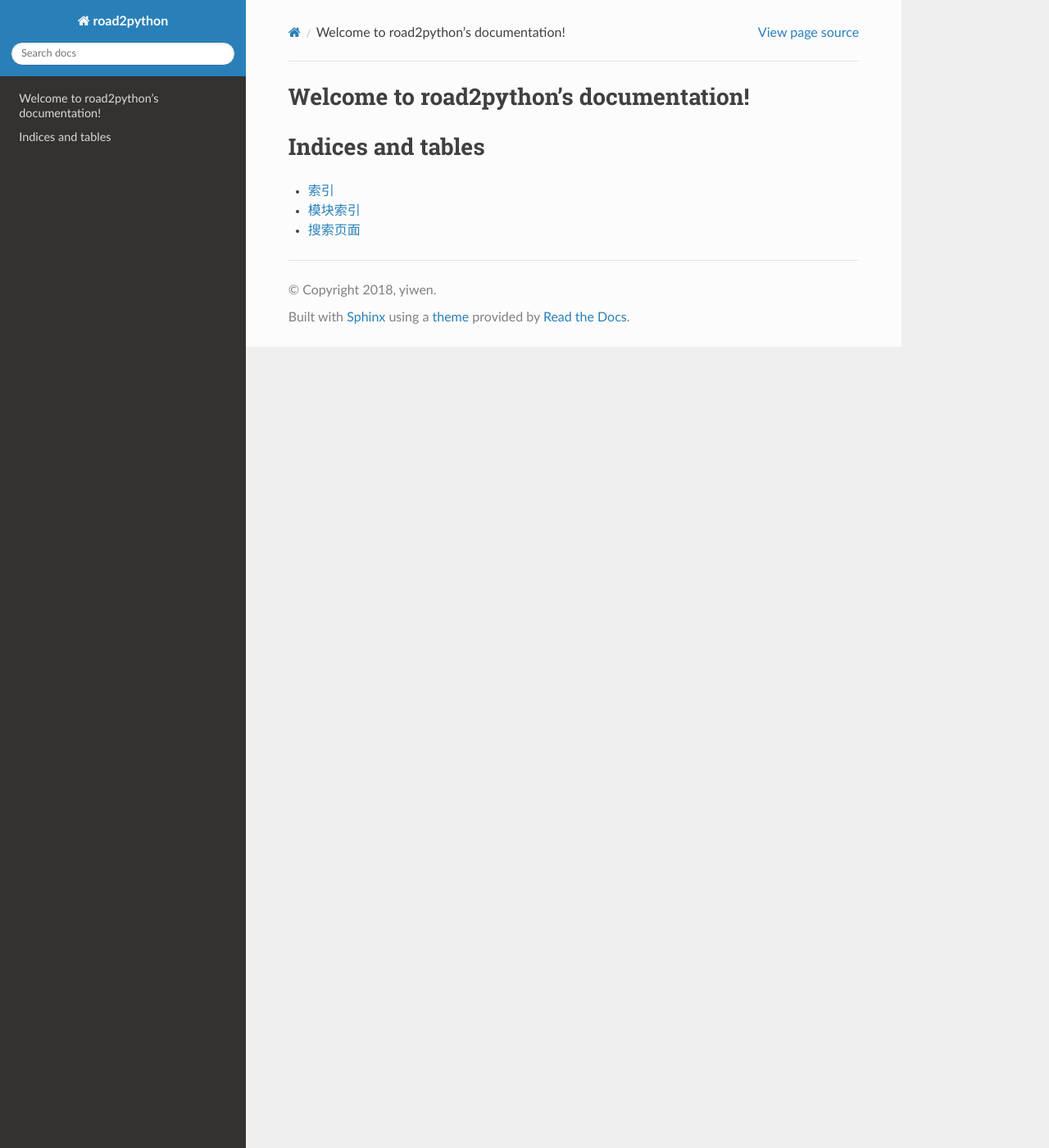
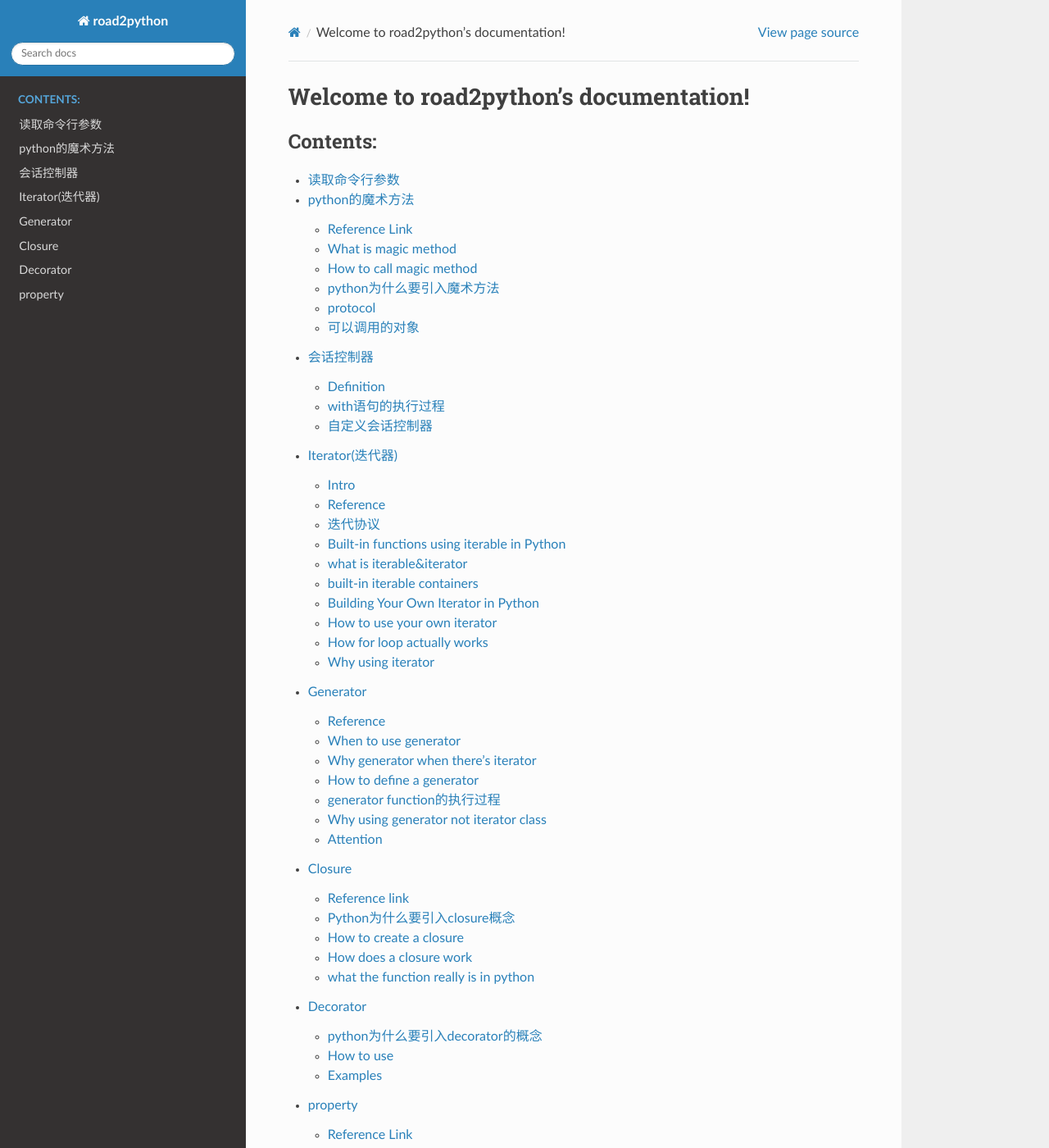
Before and after one commit to yiwenliu/rd2python, a Sphinx documentation site: the page built from source/index.rst, in a window 1280 px wide and 1400 px high. Shown: the whole window at 82% size. Built offline with Sphinx 7.4.7 and the Read the Docs theme 2.0.0, drawn with Linux system fonts in a browser that asks for light colours; formulas are drawn with MathJax 3; some of the changed text lies outside the part shown.

Commit message:
20180411

```diff
--- /dev/null
+++ b/source/closure.rst
@@ -0,0 +1,45 @@
+Closure
+=========
+Reference link
+^^^^^^^^^^^^^^^^
+https://www.programiz.com/python-programming/closure
+
+Python为什么要引入closure概念
+^^^^^^^^^^^^^^^^^^^^^^^^^^^^^^
+- 为了替代类。众所周知，class封装了属性和方法，方法除了使用被调用时传入的形参，就只能访问class中定义的属性了。closure就是为了实现类似“类方法”的作用。
+- Closures can avoid the use of global values and provides some form of data hiding.
+
+How to create a closure
+^^^^^^^^^^^^^^^^^^^^^^^^^
+`Defining a Closure Function <https://www.programiz.com/python-programming/closure#define>`_, `When do we have a closure <https://www.programiz.com/python-programming/closure#when>`_
+
+**Q**：一个class可以定义多个方法，那么在一个enclosing function中是否可以定义多个nested function(closure)？如何决定返回哪一个呢？
+**A**:But when the number of attributes and methods get larger, better implement a class.
+
+How does a closure work
+^^^^^^^^^^^^^^^^^^^^^^^^
+1. call the enclosing function with some parameters, so the closure can take the passing parameters and the nonlocal variable as **Initialization Parameters** just like which are passed when creating an object but has not been called yet
+2. call the closure to run the closure body
+
+what the function really is in python
+^^^^^^^^^^^^^^^^^^^^^^^^^^^^^^^^^^^^^^^^
+- Besides that function is an object, even everything in Python (Yes! Even classes) are objects.
+
+- Various different names can be bound to the same function object.
+
+.. code-block:: python
+	:linenos:
+
+	def first(msg):
+	    print(msg)
+
+	first("Hello")
+
+	second = first
+	second("Hello")
+
+- Functions can be passed as arguments to another function.
+
+- a function can return another function, like the closure
+
+- In fact, any object which implements the special method __call__() is termed callable. So, in the most basic sense, a decorator is a callable that returns a callable.
--- /dev/null
+++ b/source/decorator.rst
@@ -0,0 +1,68 @@
+Decorator
+============
+python为什么要引入decorator的概念
+^^^^^^^^^^^^^^^^^^^^^^^^^^^^^^^^^^
+在设计模式中有Decorator这一模式，用来生成对象，特点是有一个核心类和一堆装饰类。
+
+Decorators in python is to add functionality to an existing code(function).
+
+- **Q**:对于一个不能修改函数体的现存的函数，如何才能给它增加功能呢？
+
+**A**:把decorated function作为参数传入decorator
+
+- **Q**:既然以decorated function作为形参，decorator为什么不在其函数体中，在调用decorated function前后，实现它想增加的功能就可以了呢，为什么还要以closure的方式返回一个函数对象呢？
+
+**A**:因为decorated 客户function实现的是核心功能，所以在“客户端代码”中，还是要出现调用decorated function的形式，decoreated_function_name()
+
+How to use
+^^^^^^^^^^^^
+1. 第一步，定义一个decorator function
+
+- 如何区分decorator和普通function呢？以function作为参数的就是decorator
+- 注意：其中nested function的形参必须和decorated functin相同，因为decorator要返回nested function object，那么如何定义一个可以修饰任意数量参数的“被修饰函数”的decorator呢？
+
+.. code-block:: python
+	:linenos:
+
+	'''
+	@args: will be the tuple of positional arguments and
+	@kwargs: will be the dictionary of keyword arguments.
+	'''
+	def works_for_all(func):
+	    def inner(*args, **kwargs):
+	        print("I can decorate any function")
+	        return func(*args, **kwargs)
+	    return inner
+
+2. 第二步，对于decorated function使用decorator
+
+.. code-block:: python
+	:linenos:
+
+	'''
+	@make_pretty
+	def ordinary():
+	    print("I am ordinary")
+
+	is equivalent to
+
+	def ordinary():
+	    print("I am ordinary")
+	ordinary = make_pretty(ordinary)
+	'''
+	@decorator_name
+	def decorated_function_name():
+	  pass
+
+3. 第三步，call the decorated function
+
+Examples
+^^^^^^^^^^
+1. `在除法运算前检查除数非零 <https://www.programiz.com/python-programming/decorator#decorating>`_
+
+- 存在一个实现除法运算的核心函数
+- 在运行核心功能前需要实现一个检查的功能
+
+2. `decorator chain <https://www.programiz.com/python-programming/decorator#chaining>`_
+
+- 上面这个链接中的例子像极了decorator design pattern
--- /dev/null
+++ b/source/generator.rst
@@ -0,0 +1,122 @@
+Generator
+============
+Reference
+^^^^^^^^^^^
+学习generator时主要参考了两个链接：
+
+- `python生成器的优点-zhihu <https://www.zhihu.com/question/24807364>`_
+- `Python Generators <https://www.programiz.com/python-programming/generator>`_
+
+When to use generator
+^^^^^^^^^^^^^^^^^^^^^^^
+我的理解是只要生成list等sequence的地方，就可以考虑使用generator
+
+Why generator when there's iterator
+^^^^^^^^^^^^^^^^^^^^^^^^^^^^^^^^^^^^
+用定义函数来取代定义类，以简化代码。
+
+How to define a generator
+^^^^^^^^^^^^^^^^^^^^^^^^^^^
+generator并不像iterator那样用class来定义，Simply speaking, a generator is a function that returns an object (iterator) which we can iterate over (one value at a time).
+
+python中generator的两种定义方式：
+
+1. 以前经常使用的列表推导式
+
+- generator expression creates an anonymous generator function.
+- using round parentheses.
+
+.. code-block:: none
+
+	>>> ge = (x**2 for x in [1,2,3])
+	>>> ge
+	<generator object <genexpr> at 0x00000000024B8AF0>
+	>>> type(ge)
+	<class 'generator'>
+
+2. 生成器函数
+
+If a function contains at least one yield statement (it may contain other yield or return statements), it becomes a generator function. 无论是有多个yield()语句，还是在for loop中调用yield()，例如 `reverse the string <https://www.programiz.com/python-programming/generator#with-loop>`_.
+
+The difference is that, while a return statement terminates a function entirely, yield statement pauses the function saving all its states and later continues from there on successive calls.
+
+.. code-block:: python
+	:linenos:
+
+	# A simple generator function
+	def my_gen():
+	    n = 1
+	    print('This is printed first')
+	    # Generator function contains yield statements
+	    yield n
+
+	    n += 1
+	    print('This is printed second')
+	    yield n
+
+	    n += 1
+	    print('This is printed at last')
+	    yield n
+
+generator function的执行过程
+^^^^^^^^^^^^^^^^^^^^^^^^^^^^^
+1. 使用next()
+
+.. code-block:: python
+	:linenos:
+
+	# It returns an iterator object but does not start execution immediately.
+	>>> a = my_gen()
+
+	# We can iterate through the items using next().
+	# 代码从第3行开始执行至第一个yield语句, the function is paused and the control is transferred to the caller.
+	#yield后表达式的值被返回给caller
+	>>> next(a)
+	This is printed first
+	1
+
+	# Local variables and theirs states are remembered between successive calls.
+	# my_gen()从上次挂起的地方继续执行至第二个yield语句
+	>>> next(a)
+	This is printed second
+	2
+
+	>>> next(a)
+	This is printed at last
+	3
+
+	# Finally, when the function terminates, StopIteration is raised automatically on further calls.
+	>>> next(a)
+	Traceback (most recent call last):
+	...
+	StopIteration
+	>>> next(a)
+	Traceback (most recent call last):
+	...
+	StopIteration
+
+2. 使用for loop
+
+.. code-block:: none
+	:linenos:
+
+	# my_gen() return an iterable iterator
+	# item就是my_gen()中每一条yield语句后表达式的值
+	for item in my_gen():
+	    print(item)
+	#输出如下
+	This is printed first
+	1
+	This is printed second
+	2
+	This is printed at last
+	3
+
+Why using generator not iterator class
+^^^^^^^^^^^^^^^^^^^^^^^^^^^^^^^^^^^^^^^^^
+Suppose we have a log file from a famous fast food chain. The log file has a column (4th column) that keeps track of the number of pizza sold every hour and we want to sum it to find the total pizzas sold in 5 years.
+`Pipelining Generators <https://www.programiz.com/python-programming/generator#use>`_
+
+Attention
+^^^^^^^^^^
+生成器只能遍历一次
--- a/source/index.rst
+++ b/source/index.rst
@@ -10,6 +10,15 @@ Welcome to road2python's documentation!
    :maxdepth: 2
    :caption: Contents:
 
+   read-cmd-args
+   magic-method
+   session-controller
+   iterator
+   generator
+   closure
+   decorator
+   property
+
 
 
 Indices and tables
--- /dev/null
+++ b/source/iterator.rst
@@ -0,0 +1,120 @@
+Iterator(迭代器)
+=================
+Intro
+^^^^^^
+iterator是一种“设计模式”，和“观察者模式”、“访问者模式”同属于“面向任务的模式”，用于“执行及描述任务”。
+
+各种语言实作迭代器的方式皆不尽同，有些面向对象语言像Java, C#, Ruby, Python, Delphi都已将迭代器的特性内建语言当中，完美的跟语言整合，我们称之隐式迭代器（implicit iterator）
+
+迭代器另一方面还可以整合生成器（generator）。有些语言将二者视为同一界面，有些语言则将之独立化。
+
+Reference
+^^^^^^^^^^^
+https://www.programiz.com/python-programming/iterator
+
+迭代协议
+^^^^^^^^^
+Technically speaking, Python iterator object must implement two special methods, __iter__() and __next__(), collectively called the **iterator protocol**, 例子可见下一小节。
+
+- __iter__()
+
+一个实现这个成员方法的iterator就把自身也变成了一个iterable，就可以使用在 **for loop** 中了。见下面的小节“How for loop actually works”
+
+Built-in functions using iterable in Python
+^^^^^^^^^^^^^^^^^^^^^^^^^^^^^^^^^^^^^^^^^^^^^
+python很对的内建的函数的参数都是iterable，例如
+
+- sum(iterable[, start])
+- max(iterable, \*iterables[,key, default])
+- for element in iterable
+
+what is iterable&iterator
+^^^^^^^^^^^^^^^^^^^^^^^^^^^^
+Iterator in Python is simply an object that can be iterated upon. An object which will return data, one element at a time. In the other words, iterator必须实现__iter__()和__next__()
+
+An object is called iterable if we can get an iterator from it throught iter() function.In the other words, iterable只需要实现__iter__()
+
+built-in iterable containers
+^^^^^^^^^^^^^^^^^^^^^^^^^^^^^^^
+Most of built-in containers in Python like: list, tuple, string etc. are iterables.
+
+.. code-block:: none
+
+	>>> x = [42,23,24]
+	#从可迭代(iterable)对象中获取iterator
+	#iter() in turn calls the __iter__() method
+	>>> it = iter(x)
+	>>> type(it)
+	<class 'list_iterator'>
+	>>> type(x)
+	<class 'list'>
+	#We use the next(), which in turn calls the __iter__() method, to manually iterate through all the items of an iterator.
+	#When we reach the end and there is no more data to be returned, it will raise StopIteration.
+	>>> next(it)
+	42
+	#next(obj) is same as obj.__next__()
+	>>> it.__next__()
+    23
+    #built-in iterable container不能被next()直接调用
+    >>> next(x)
+	Traceback (most recent call last):
+	  File "<stdin>", line 1, in <module>
+	TypeError: 'list' object is not an iterator
+
+Building Your Own Iterator in Python
+^^^^^^^^^^^^^^^^^^^^^^^^^^^^^^^^^^^^^^^
+1. 自定义iterator，就必须要满足“迭代协议”
+
+2. Can build your own iterables in python?
+
+3. 既然The __iter__() method returns the iterator object itself，客户端的使用iterator的代码又是next(iter(iterator))，那么为什么必须实现__iter__()呢，可以直接使用next(iterator)吗？
+
+上面两个问题的答案是相同的，“实现了__iter__()的iterator自身就是一个iterable”，就可以使用在for循环中了。
+
+4. Python generators are a simple way of creating iterators.
+
+How to use your own iterator
+^^^^^^^^^^^^^^^^^^^^^^^^^^^^^^
+从客户端代码看，有两种使用方法，可以参考reference-Building Your Own Iterator in Python：
+
+1. 第一步，new an iterator；第二步，next(the-new-iterator)
+2. 第一步，new an iterator；第二步，for element in the-new-iterator
+
+How for loop actually works
+^^^^^^^^^^^^^^^^^^^^^^^^^^^^^
+下面的代码中最重要的几点就是
+
+- iterable才能用到for语句中去
+- element是next(iter_obj)的返回值
+
+.. code-block:: none
+	:linenos:
+
+	for element in iterable:
+	    # do something with element
+	    pass
+
+Is actually implemented as
+
+.. code-block:: none
+	:linenos:
+
+	# create an iterator object from that iterable
+	iter_obj = iter(iterable)
+	# infinite loop
+	while True:
+	    try:
+	        # get the next item
+	        element = next(iter_obj)
+	        # do something with element
+	        pass
+	    except StopIteration:
+	        # if StopIteration is raised, break from loop
+	        break
+
+Why using iterator
+^^^^^^^^^^^^^^^^^^^^^
+iterator其实和定义一个函数以实现一个功能是相同的，为啥不定义一个函数算了呢？
+
+- 设计模式中，惯用的伎俩就是把操作外化为类
+- 语言提供统一的调用接口，iter(), next()
--- /dev/null
+++ b/source/magic-method.rst
@@ -0,0 +1,45 @@
+python的魔术方法
+=================
+Reference Link
+^^^^^^^^^^^^^^^^^
+http://pycoders-weekly-chinese.readthedocs.io/en/latest/issue6/a-guide-to-pythons-magic-methods.html
+
+What is magic method
+^^^^^^^^^^^^^^^^^^^^^
+python的魔术方法就是被__环绕的方法，最典型的就是__init__()。
+
+python魔术方法是python面向对象的一切。
+
+How to call magic method
+^^^^^^^^^^^^^^^^^^^^^^^^^
+注意，在客户端代码中有固定的写法用来告知程序自动调用相应的魔术方法。
+
+.. image:: _images/python-magic-method.png
+
+python为什么要引入魔术方法
+^^^^^^^^^^^^^^^^^^^^^^^^^^
+使用Python的魔术方法的最大优势在于他们提供了一种简单的方法来让对象可以表现的像内置类型一样。
+
+下面章节中将要涉及的“迭代器”，“会话控制器”等无不实践了这一原则。
+
+protocol
+^^^^^^^^^^
+python中的协议是指为了创建定制序列，class必须要实现的魔术方法。例如，下节所讲的“迭代协议”。
+
+可以调用的对象
+^^^^^^^^^^^^^^^
+允许一个类的实例像函数一样被调用。实质上说，这意味着 x() 与 x.__call__() 是相同的。
+
+.. code-block:: python
+	:linenos:
+
+	class Entity:
+	'''调用实体来改变实体的位置。'''
+
+	def __init__(self, size, x, y):
+	    self.x, self.y = x, y
+	    self.size = size
+
+	def __call__(self, x, y):
+	    '''改变实体的位置'''
+	    self.x, self.y = x, y
--- /dev/null
+++ b/source/property.rst
@@ -0,0 +1,35 @@
+property
+==========
+Reference Link
+^^^^^^^^^^^^^^^^
+https://www.programiz.com/python-programming/property
+
+what is property
+^^^^^^^^^^^^^^^^^
+`property is a built-in function to return a property object <https://www.programiz.com/python-programming/property#dig>`_
+
+python为什么要引入property
+^^^^^^^^^^^^^^^^^^^^^^^^^^^^^^^^
+python的OO实现方式（无论类还是其实例都是object）对“实例属性”的操作太有随意性，没有对属性public, protected和private的访问权限控制，任何使用了某个class的代码，实例化一个class object后，可以给这个object进行任意属性的操作（添加、修改等），哪怕这个属性根本和class无任何关系，例如 `An Example <https://www.programiz.com/python-programming/property#eg>`_。
+
+引入property的目的：
+
+- 对操作实例属性必须加以控制，包括，参数检查、类型检查、读写限制等
+
+注意：虽然可以定义set和get方法，例如在这段代码中 `Using Getters and Setters <https://www.programiz.com/python-programming/property#using>`_, 但是，仍然无法强制客户端代码使用这两个方法来读写 **_temperature** 属性
+
+- 提供一种访问实例属性的统一的简单的方法
+
+想要达到的效果是，客户端代码可以直接使用“对象.属性名”来读写属性，但是程序会自动执行对应的get, set函数。
+
+Look inside the property
+^^^^^^^^^^^^^^^^^^^^^^^^^^
+1. 定义class时使用了decorator function property()把“类方法”变成了“类属性”，类实例通过访问这些“类属性”来间接操作对应的“实例属性”。
+
+2. `使用property()的初级版本代码 <https://www.programiz.com/python-programming/property#power>`_ 可以看清楚上述原理。
+
+- 最重要的代码是class Celsius定义的最后一行temperature = property()
+
+- the actual temperature value is stored in the private variable _temperature. The attribute temperature is a property object which provides **interface** to this private variable.
+
+- 代码中的temperature是一个property object（属性对象），是一个类属性吗？但是，从客户端代码的执行情况来看，又像是一个实例属性？因为在执行__init__()中的self.temperature = temperature语句时，set_temperature()被执行了？
--- /dev/null
+++ b/source/read-cmd-args.rst
@@ -0,0 +1,19 @@
+读取命令行参数
+================
+从C语言时代就使用的方式
+
+.. code-block:: python
+	:linenos:
+
+	import sys
+	arg1 = sys.argv[1]
+
+确实够简单，但是如果想实现如下功能，该怎么办呢？
+
+- sys.argv[1]是使用"positional arguments"的一种，如果想给"positional arguments"取个名字，并用这个名字（key）来访问呢？
+- 让命令行可以使用"optional arguments"，并用key来访问呢？
+- 给命令行产生进行类型检查、设置默认值、设置取值范围？
+
+这是，就该使用argparse module了，
+- `python argparse用法总结 <https://www.jianshu.com/p/fef2d215b91d>`_
+- `官方文档 <https://docs.python.org/3/library/argparse.html>`_
--- /dev/null
+++ b/source/session-controller.rst
@@ -0,0 +1,57 @@
+会话控制器
+==========
+Definition
+^^^^^^^^^^^^
+一个会话控制器就是一个实现了 __enter__(self)和 __exit__()两个魔术方法的class。
+
+最常使用的就是如下代码。open()返回了一个IOBase obj，在class IOBase定义中就实现了上述两个魔术方法。
+
+.. code-block:: python
+	:linenos:
+
+	with open('foo.txt') as bar:
+	  # perform some action with bar
+	  pass
+
+with语句的执行过程
+^^^^^^^^^^^^^^^^^^^
+紧跟with的对象的__enter__ 的返回值被 with 语句的目标或者 as 后的名字绑定。
+
+自定义会话控制器
+^^^^^^^^^^^^^^^^^^
+.. code-block:: python
+	:linenos:
+
+	class Closer:
+	'''通过with语句和一个close方法来关闭一个对象的会话管理器'''
+
+	def __init__(self, obj):
+	    self.obj = obj
+
+	def __enter__(self):
+	    return self.obj # bound to target
+
+	def __exit__(self, exception_type, exception_val, trace):
+	    try:
+	        self.obj.close()
+	    except AttributeError: # obj isn't closable
+	        print 'Not closable.'
+	        return True # exception handled successfully
+
+客户端代码如下：
+
+.. code-block:: none
+	:linenos:
+
+	>>> from magicmethods import Closer
+	>>> from ftplib import FTP
+	>>> with Closer(FTP('ftp.somesite.com')) as conn:
+	...     conn.dir()
+	...
+	>>> conn.dir()
+	>>> with Closer(int(5)) as i:
+	...     i += 1
+	...
+	Not closable.
+	>>> i
+	6
```
Also changed, not shown: source/_images/python-magic-method.png (added).
